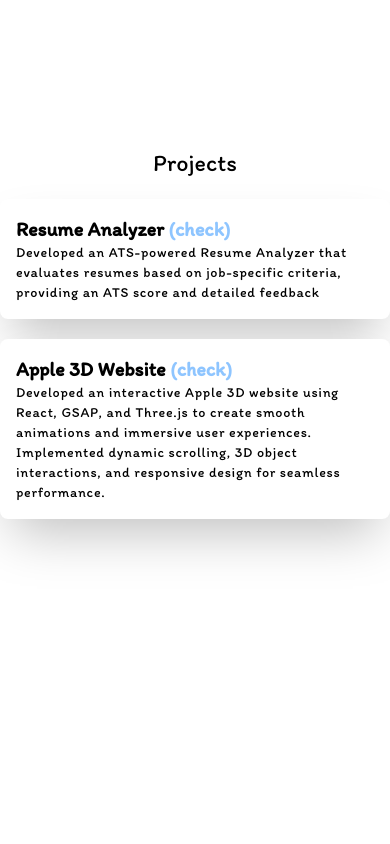
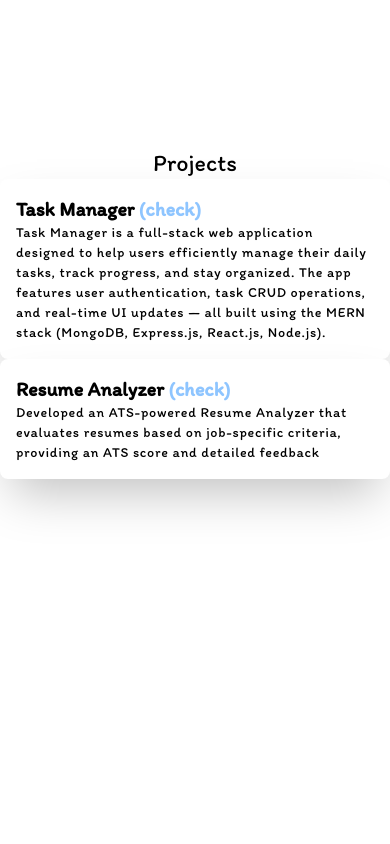
Before and after one commit to lokeshbhaskar/Lokesh-portfolio, a React (Vite) app: page / in a window 390 px wide. Shown: the part 800-1644 px from the top of the page. Built offline with nearby package versions, Linux system fonts and the light colour scheme.

Commit message:
new resume and project added

```diff
--- a/src/components/Footer.jsx
+++ b/src/components/Footer.jsx
@@ -20,7 +20,7 @@
           transition={{ type: "tween", duration: 1, ease: "easeInOut" }}
         >
           Alternatively, here's a fancy sheet of paper.{" "}
-          <a href="./Lokesh-new.pdf" target="_blank" className="text-pink-400">
+          <a href="./Lokesh_k.pdf" target="_blank" className="text-pink-400">
             Resume
           </a>
         </motion.h1>
--- a/src/components/Project.jsx
+++ b/src/components/Project.jsx
@@ -3,8 +3,28 @@
 
 const Project = () => {
   return (
-    <div className="flex  flex-col gap-5 h-[70vh] mt-24 md:mt-0">
-      <h1 className="md:hidden text-2xl text-center font-medium mt-5" >Projects</h1>
+    <div className="flex  flex-col gap-0 h-[90vh] mt-24 md:mt-0">
+      <h1 className="md:hidden text-2xl text-center font-medium mt-5">
+        Projects
+      </h1>
+      <div className="flex flex-col bg-white shadow-2xl p-4 rounded-lg  ">
+        <h1 className="text-xl font-semibold">
+          Task Manager{" "}
+          <a
+            href="https://github.com/lokeshbhaskar/Task-Manager"
+            className="text-blue-300 "
+          >
+            (check)
+          </a>
+        </h1>
+        <p className="text-sm font-medium tracking-wider">
+          Task Manager is a full-stack web application designed to help users
+          efficiently manage their daily tasks, track progress, and stay
+          organized. The app features user authentication, task CRUD operations,
+          and real-time UI updates — all built using the MERN stack (MongoDB,
+          Express.js, React.js, Node.js).
+        </p>
+      </div>
       <div className="flex flex-col bg-white shadow-2xl p-4 rounded-lg md:mt-2 lg:mt-16 ">
         <h1 className="text-xl font-semibold">
           Resume Analyzer{" "}
@@ -20,23 +40,6 @@
           on job-specific criteria, providing an ATS score and detailed feedback
         </p>
       </div>
-      <div className="flex flex-col bg-white shadow-2xl p-4 rounded-lg  ">
-        <h1 className="text-xl font-semibold">
-          Apple 3D Website{" "}
-          <a
-            href="https://apple-website-taupe-pi.vercel.app/"
-            className="text-blue-300 "
-          >
-            (check)
-          </a>
-        </h1>
-        <p className="text-sm font-medium tracking-wider">
-          Developed an interactive Apple 3D website using React, GSAP, and
-          Three.js to create smooth animations and immersive user experiences.
-          Implemented dynamic scrolling, 3D object interactions, and responsive
-          design for seamless performance.
-        </p>
-      </div>
     </div>
   );
 };
```
Also changed, not shown: 1 other file (tests, documents, lock files or other folders).
